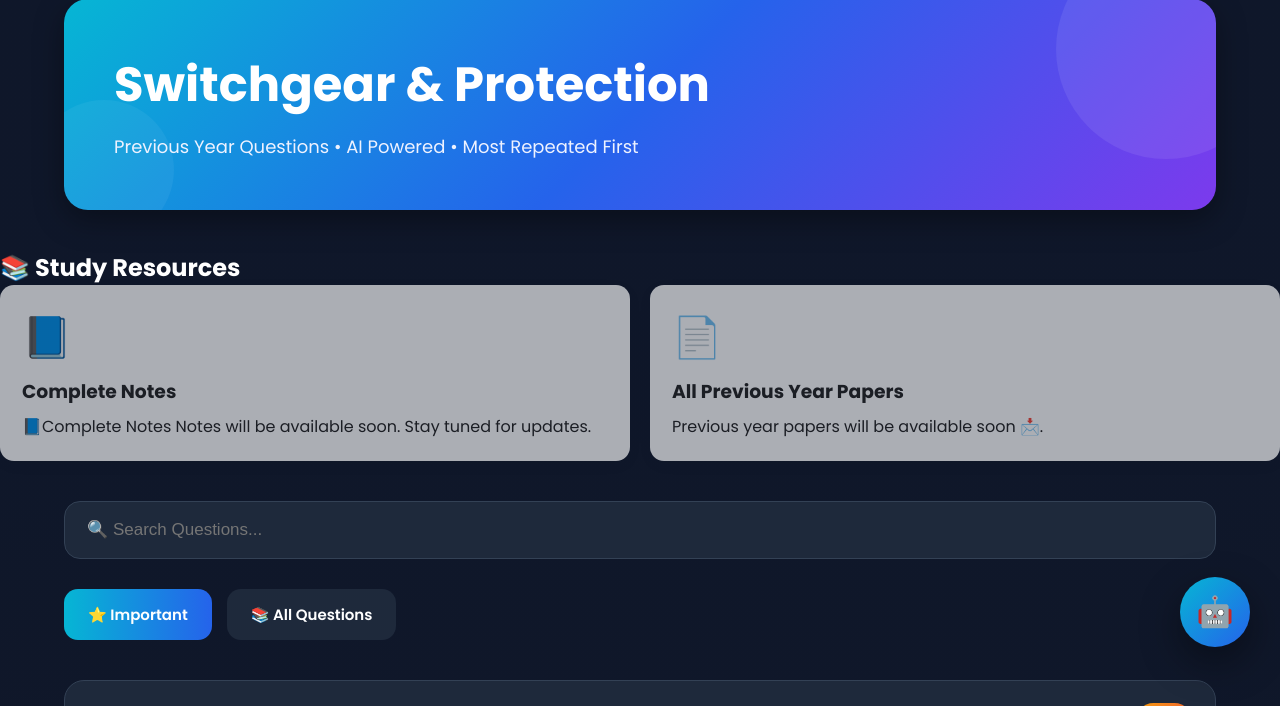
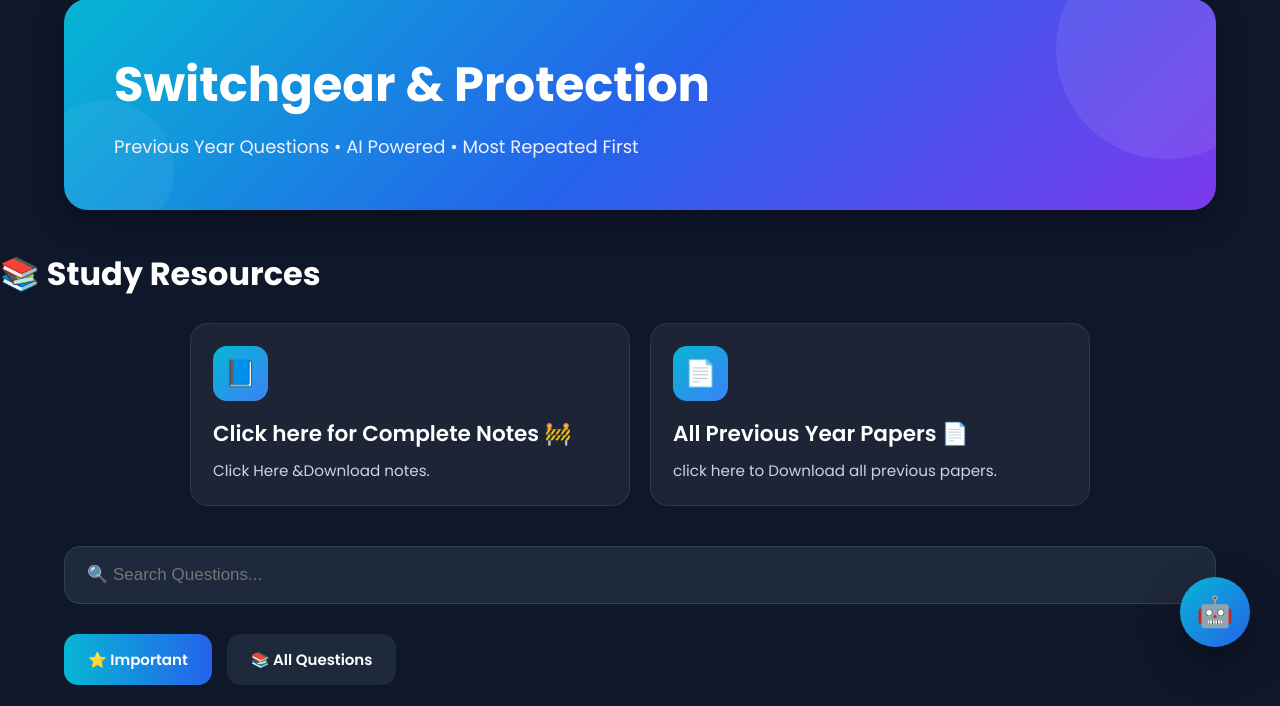
Before and after one commit to krishoo2005/electrical-exam-prep, a Flask app: page /subject/sgp in a window 1280 px wide. Shown: the part 123-829 px from the top of the page. Run offline with Flask 3, Linux system fonts and the light colour scheme.

Commit message:
Notes updated

```diff
--- a/data/json/cse.json
+++ b/data/json/cse.json
@@ -2,6 +2,8 @@
     "code": "CSE",
     "name": "Control System Engineering",
     "description": "Previous Year Exam Questions",
+    "notes_url":"https://drive.google.com/drive/folders/1KwEm3rKQXmz6H5cz6so08qhieyiOzG30",
+    "papers_url":"https://drive.google.com/drive/folders/1d0pSGauwOXZxVchd6tXTf7UtBxLfsGHt",
     "units": [
         {
             "title": "Unit 1",
--- a/data/json/ppe.json
+++ b/data/json/ppe.json
@@ -2,6 +2,8 @@
     "code": "PPE",
     "name": "Power Plant Engineering",
     "description": "Previous Year Exam Questions",
+    "papers_url":"https://drive.google.com/drive/folders/1-hrcP5AAeA4HAyG_CtBSazqUeHxHv5Z0",
+    "notes_url":"https://www.scribd.com/presentation/840549453/EE-422-Electrical-Engg-Safety-Week-3-Autosaved",
     "units": [
         {
             "title": "Unit 1",
--- a/data/json/sgt.json
+++ b/data/json/sgt.json
@@ -2,6 +2,8 @@
     "code": "SGT",
     "name": "Smart Grid Technology",
     "description": "Previous Year Exam Questions",
+    "papers_url":"https://drive.google.com/drive/folders/1IxbOIvZ8amWH3Y8I7sukiGwNN5JlNCbH",
+    "notes_url":"https://drive.google.com/drive/folders/1f4eJtpGT1jhURDepoAhtDGqWSma5ThQw",
     "units": [
         {
             "title": "Unit 1",
--- a/static/css/style.css
+++ b/static/css/style.css
@@ -2113,70 +2113,113 @@ padding:30px 20px;
 /* ===========================
    Resources
 =========================== */
-
-.resources-section{
-
-    margin:40px 0;
-
-}
-
-.resources-grid{
-
-    display:grid;
-
-    grid-template-columns:repeat(auto-fit,minmax(260px,1fr));
-
-    gap:20px;
-
-}
-
-.resource-card{
-
-    text-decoration:none;
-
-    color:#222;
-
-    background:#fff;
-
-    border-radius:14px;
-
-    padding:22px;
-
-    box-shadow:0 4px 15px rgba(0,0,0,.08);
-
-    transition:.3s;
-
-}
-
-.resource-card:hover{
-
-    transform:translateY(-5px);
-
-}
-
-.resource-icon{
-
-    font-size:40px;
-
-    margin-bottom:10px;
-
-}
-
-.resource-card h3{
-
-    margin-bottom:8px;
-
-}
-
-.resource-card.disabled{
-
-    opacity:.65;
-
-    cursor:not-allowed;
-
-}
-
-
+/* =========================
+   Study Resources Section
+========================= */
+
+.resources-section {
+    margin: 40px 0;
+}
+
+.resources-section h2 {
+    color: #fff;
+    font-size: 2rem;
+    margin-bottom: 25px;
+}
+
+.resources-grid {
+    display: grid;
+    grid-template-columns: repeat(auto-fit, minmax(320px, 1fr));
+
+    /* Prevent cards from becoming too wide */
+    max-width: 900px;
+    margin: 0 auto;
+
+    gap: 20px;
+}
+
+.resource-card {
+    text-decoration: none;
+    color: #fff;
+
+    background: rgba(255, 255, 255, 0.06);
+    backdrop-filter: blur(10px);
+    -webkit-backdrop-filter: blur(10px);
+
+    border: 1px solid rgba(255, 255, 255, 0.08);
+    border-radius: 18px;
+
+    padding: 22px;
+
+    display: flex;
+    flex-direction: column;
+    align-items: flex-start;
+
+    transition: all 0.3s ease;
+}
+
+.resource-card:hover {
+    transform: translateY(-8px);
+    border-color: #3b82f6;
+    box-shadow: 0 15px 35px rgba(59, 130, 246, 0.25);
+}
+
+.resource-icon {
+    width: 55px;
+    height: 55px;
+
+    display: flex;
+    align-items: center;
+    justify-content: center;
+
+    font-size: 26px;
+
+    border-radius: 14px;
+
+    background: linear-gradient(135deg, #06b6d4, #3b82f6);
+
+    margin-bottom: 16px;
+}
+
+.resource-card h3 {
+    margin: 0 0 10px;
+    font-size: 1.35rem;
+    font-weight: 600;
+}
+
+.resource-card p {
+    margin: 0;
+    color: #cbd5e1;
+    font-size: 0.95rem;
+    line-height: 1.5;
+}
+
+.resource-card.disabled {
+    opacity: 0.65;
+    cursor: not-allowed;
+}
+
+.resource-card.disabled:hover {
+    transform: none;
+    box-shadow: none;
+    border-color: rgba(255, 255, 255, 0.08);
+}
+
+/* Mobile Responsive */
+
+@media (max-width: 768px) {
+    .resources-grid {
+        grid-template-columns: 1fr;
+    }
+
+    .resource-card {
+        padding: 18px;
+    }
+
+    .resource-card h3 {
+        font-size: 1.2rem;
+    }
+}
 /* ===========================
 END
 =========================== */
--- a/templates/subject.html
+++ b/templates/subject.html
@@ -115,10 +115,10 @@ gtag('config', 'G-8T35TNZ7LZ');
                 📘
             </div>
 
-            <h3>Complete Notes</h3>
+            <h3>Click here for Complete Notes 🚧</h3>
 
             <p>
-                Download complete subject notes.
+                Click Here &Download notes.
             </p>
 
         </a>
@@ -159,10 +159,10 @@ gtag('config', 'G-8T35TNZ7LZ');
                 📄
             </div>
 
-            <h3>All Previous Year Papers</h3>
+            <h3>All Previous Year Papers 📄</h3>
 
             <p>
-                Download all previous papers.
+                click here to Download all previous papers.
             </p>
 
         </a>
```
Also changed, not shown: data/json/emd.json, data/json/sgp.json.
